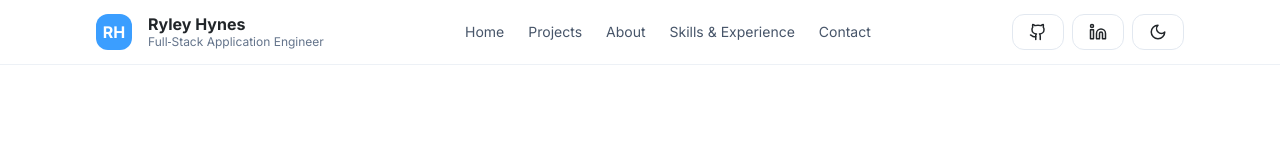
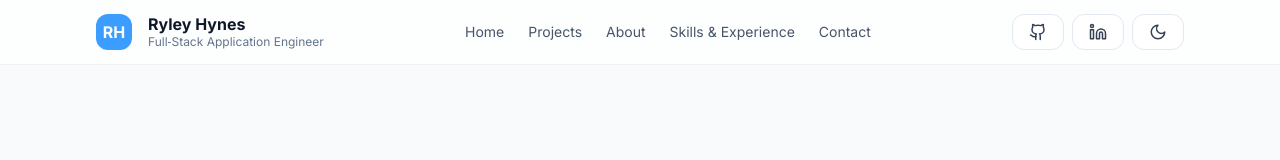
Before and after one commit to RyleyHynes/ryleyhynes-portfolio-frontend, a React (Vite) app in the folder frontend/: page / in a window 1280 px wide. Shown: the top 160 px of the page. Built offline with nearby package versions, Linux system fonts and the light colour scheme.

Commit message:
coming soon styling complete (#25)

```diff
--- a/frontend/src/data/profile.ts
+++ b/frontend/src/data/profile.ts
@@ -7,7 +7,7 @@ export const profile = {
   github: 'https://github.com/RyleyHynes',
   linkedin: 'https://www.linkedin.com/in/ryleyhynes',
   summary:
-    'Engineer focused on reliable, accessible healthcare software. React + TypeScript on the frontend, C#/.NET on the backend, with an eye for DX, testing, and resilient systems.',
+    'Full-stack engineer crafting reliable, human-centered web applications.I build modern React + TypeScript frontends and resilient backend APIs with Django and .NET — focused on clean architecture, accessible design, and code that teams love to maintain.',
 }
 
 export const skills = {
@@ -18,55 +18,117 @@ export const skills = {
   gis: ['ArcGIS','Survey123'],
 }
 
-export const experience = [
+export type ExperienceRole = {
+  title: string;
+  range: string;
+  blurb?: string;
+  bullets?: string[];
+};
+
+export type ExperienceCompany = {
+  company: string;
+  location: string;
+  roles: ExperienceRole[];
+};
+
+export const experience: ExperienceCompany[] = [
   {
     company: 'HCA Healthcare',
     location: 'Nashville, TN',
     roles: [
-      { title: 'Application Engineer 2', range: 'Nov 2024 – Present' },
-      { title: 'Application Engineer 1', range: 'Sep 2023 – Nov 2024' },
-      { title: 'Technical Resident Application Engineer', range: 'Jan 2023 – Sep 2023' }
-    ],
-    highlights: [
-      'Owned delivery of frontend features across multiple healthcare apps using Redux, RTK Query, and REST APIs.',
-      'Expanded into backend development with C#/.NET implementing internal APIs and service logic.',
-      'Validated APIs with Postman and supported cross‑stack debugging to improve release stability.',
-      'Participated in on‑call rotations for incident triage, reducing downtime and improving reliability.',
-      'Contributed to backlog grooming and sprint reviews to align engineering, QA, and product.',
-      'Built accessible, responsive interfaces; enhanced shared components using Neutron DS.',
-      'Paired with designers in Figma to deliver production‑ready UI; supported CI/CD in Azure DevOps.',
-      'Added unit/integration coverage (Vitest/Jest/RTL); mentored juniors via reviews and pairing.'
+      {
+        title: 'Application Engineer II',
+        range: 'Nov 2024 – Present',
+        blurb:
+          'Full-stack delivery across React/TypeScript and Django REST, from data models to accessible, responsive UI.',
+        bullets: [
+          'Designed authenticated CRUD features and integrated REST endpoints.',
+          'Raised test coverage with Jest/RTL; mentored juniors via reviews/pairing.',
+          'Partnered with product/QA to ship reliable, patient-facing workflows.',
+        ],
+      },
+      {
+        title: 'Application Engineer I',
+        range: 'Sep 2023 – Nov 2024',
+        blurb:
+          'Shipped cross-stack features, expanding from front-end into backend APIs and service logic.',
+        bullets: [
+          'Built React features with RTK Query; validated APIs with Swagger/Postman.',
+          'Assisted C#/.NET and Django endpoints; supported incident response.',
+          'Contributed to planning/reviews to reduce regressions and improve flow.',
+        ],
+      },
+      {
+        title: 'Technical Resident Application Engineer',
+        range: 'Jan 2023 – Sep 2023',
+        blurb:
+          'Enterprise UI foundations using React + TypeScript and the Neutron design system.',
+        bullets: [
+          'Implemented accessible components and responsive layouts.',
+          'Translated Figma into production UI; supported CI/CD in Azure DevOps.',
+          'Collaborated with QA through manual testing and bug triage.',
+        ],
+      },
     ],
   },
-]
+];
 
 export const education = [
   { school: 'Nashville Software School', detail: 'Full‑Stack Web Development Certificate', range: 'Apr 2022 – Sep 2022' },
   { school: 'University of Tennessee, Knoxville', detail: 'B.S. Environmental & Soil Science, Minor in Watershed', range: 'Aug 2017 – Aug 2019' },
 ]
 
+
+// Reuse the same stack for all apps
+export const STACK = ['TypeScript', 'React', 'SCSS', 'Python/Django', 'SQLite'] as const;
+
 export const projects = [
   {
-    name: 'Surgical Symphony — Frontend Rebuild',
-    blurb: 'Refactored complex surgical workflow UI into modular React + TS with RTK Query, improving load time and reliability.',
-    metrics: ['‑38% bundle size','+27% faster median render','A11y score 100'],
+    name: 'Peak Planner',
+    blurb:
+      'Plan alpine trips with routes, gear, partners, and weather windows. Full CRUD with auth and a clean, fast UI.',
+    features: [
+      'Trips, routes, waypoints, partners (CRUD)',
+      'Gear lists + packing presets',
+      'Search, filters, pagination'
+    ],
     links: [
-      { label: 'Case Study', href: '#projects' },
+      { label: 'Launch App', href: '/apps/peak-planner' },
+      { label: 'API Docs', href: '/api/peak-planner/schema/swagger-ui/' },
+      { label: 'Repository', href: 'https://github.com/RyleyHynes/hynes-fullstack-portfolio' }
     ],
-    stack: ['React','TypeScript','RTK Query','C#/.NET (APIs)','Jest','RTL']
+    stack: STACK
   },
   {
-    name: 'Neutron Component Library Enhancements',
-    blurb: 'Extended HCA design system components and tokens, accelerating feature delivery across teams.',
-    metrics: ['15+ shared components','Design tokens v2','Docs site PRs'],
-    links: [ { label: 'Notes', href: '#projects' }],
-    stack: ['Design Tokens','Storybook','Figma','SCSS']
+    name: 'Route Log',
+    blurb:
+      'Personal climbing logbook with grades, styles, notes, and media. Analyze progress over time.',
+    features: [
+      'Areas, routes, ascents, partners (CRUD)',
+      'Filters, sorting, and route tagging',
+      'CSV import (bulk adds)'
+    ],
+    links: [
+      { label: 'Launch App', href: '/apps/route-log' },
+      { label: 'API Docs', href: '/api/route-log/schema/swagger-ui/' },
+      { label: 'Repository', href: 'https://github.com/RyleyHynes/hynes-fullstack-portfolio' }
+    ],
+    stack: STACK
   },
   {
-    name: 'Incident Triage Dashboard',
-    blurb: 'Built on‑call dashboard for incident triage with filtering, timelines, and Postman‑validated API surfaces.',
-    metrics: ['‑20% MTTR (in pilot)','On‑call QoL ↑'],
-    links: [ { label: 'Overview', href: '#projects' }],
-    stack: ['React','TypeScript','REST','Azure DevOps']
+    name: 'Trail Supply',
+    blurb:
+      'Inventory + orders for outdoor gear. Track products, suppliers, purchase orders, and fulfillment.',
+    features: [
+      'Products, SKUs, suppliers, orders (CRUD)',
+      'Stock levels + low-inventory view',
+      'CSV export for admin ops'
+    ],
+    links: [
+      { label: 'Launch App', href: '/apps/trail-supply' },
+      { label: 'API Docs', href: '/api/trail-supply/schema/swagger-ui/' },
+      { label: 'Repository', href: 'https://github.com/RyleyHynes/hynes-fullstack-portfolio' }
+    ],
+    stack: STACK
   }
-]
+] as const;
--- a/frontend/src/index.css
+++ b/frontend/src/index.css
@@ -3,12 +3,48 @@
 @tailwind utilities;
 
 html { scroll-behavior: smooth; }
-body { font-family: theme('fontFamily.display'); }
+body {
+  font-family: theme('fontFamily.display');
+  @apply bg-slate-50 text-slate-900;
+}
+html.dark body {
+  @apply bg-slate-950 text-slate-100;
+}
 
 .container-padded { @apply mx-auto max-w-6xl px-4 sm:px-6 lg:px-8; }
-.card { @apply rounded-2xl shadow-soft bg-white/70 dark:bg-slate-900/60 backdrop-blur border border-slate-200/60 dark:border-slate-800; }
-.btn-primary { @apply inline-flex items-center gap-2 rounded-xl bg-brand-600 hover:bg-brand-700 text-white px-4 py-2 transition-shadow shadow-soft; }
-.btn-ghost { @apply inline-flex items-center gap-2 rounded-xl border border-slate-200 dark:border-slate-800 px-4 py-2; }
-.navlink { @apply text-sm font-medium text-slate-600 dark:text-slate-300 hover:text-brand-600 dark:hover:text-brand-400; }
-.section-title { @apply text-3xl sm:text-4xl font-extrabold tracking-tight; }
+.card { @apply rounded-2xl shadow-soft bg-white/80 dark:bg-slate-900/80 backdrop-blur border border-slate-200/70 dark:border-slate-800/70 text-slate-900 dark:text-slate-100; }
+.card-coming-soon { @apply relative overflow-hidden cursor-not-allowed; }
+.card-coming-soon > * { position: relative; z-index: 1; }
+.card-coming-soon::before {
+  content: "";
+  position: absolute;
+  inset: 0;
+  background: linear-gradient(135deg, rgba(15,23,42,.35), rgba(15,23,42,.65));
+  pointer-events: none;
+  z-index: 0;
+}
+.card-coming-soon::after {
+  content: "Coming Soon";
+  position: absolute;
+  top: 1.25rem;
+  left: -2.5rem;
+  right: -2.5rem;
+  padding: .35rem 0;
+  text-align: center;
+  text-transform: uppercase;
+  letter-spacing: .3em;
+  font-weight: 700;
+  font-size: .75rem;
+  color: #f8fafc;
+  text-shadow: 0 2px 4px rgba(15,23,42,.75), 0 0 2px rgba(15,23,42,.9);
+  background: repeating-linear-gradient(-45deg, #fde047 0 14px, #fde047 14px 18px, #0f172a 18px 32px);
+  transform: rotate(-12deg);
+  box-shadow: 0 8px 24px rgba(0,0,0,.35);
+  pointer-events: none;
+  z-index: 2;
+}
+.btn-primary { @apply inline-flex items-center gap-2 rounded-xl bg-brand-600 hover:bg-brand-500 text-white px-4 py-2 transition-shadow shadow-soft focus-visible:outline-none focus-visible:ring-2 focus-visible:ring-brand-300 dark:focus-visible:ring-brand-500/70; }
+.btn-ghost { @apply inline-flex items-center gap-2 rounded-xl border border-slate-200 text-slate-700 dark:text-slate-100 dark:border-slate-700/80 px-4 py-2 bg-white/80 dark:bg-slate-900/60 hover:border-brand-200 dark:hover:border-brand-400/60; }
+.navlink { @apply text-sm font-medium text-slate-600 dark:text-slate-100 hover:text-brand-600 dark:hover:text-brand-300 transition-colors; }
+.section-title { @apply text-3xl sm:text-4xl font-extrabold tracking-tight text-slate-900 dark:text-slate-100; }
 .badge { @apply inline-flex items-center rounded-full border border-slate-200 dark:border-slate-800 px-2.5 py-1 text-xs text-slate-700 dark:text-slate-200; }
--- a/frontend/src/pages/About.tsx
+++ b/frontend/src/pages/About.tsx
@@ -2,7 +2,7 @@ import { profile, education } from '@/data/profile'
 
 export default function About() {
   return (
-    <section className="grid gap-8">
+    <section className="grid gap-8 text-slate-900 dark:text-slate-100">
       <header className="max-w-3xl">
         <h2 className="section-title">About</h2>
         <p className="mt-3 text-slate-600 dark:text-slate-300">
--- a/frontend/src/pages/Contact.tsx
+++ b/frontend/src/pages/Contact.tsx
@@ -8,7 +8,7 @@ export default function Contact() {
   const valid = name.trim().length > 1 && /.+@.+\..+/.test(email) && msg.trim().length > 4
 
   return (
-    <section className="grid gap-8 max-w-xl">
+    <section className="grid gap-8 max-w-xl text-slate-900 dark:text-slate-100">
       <header>
         <h2 className="section-title">Contact</h2>
         <p className="mt-2 text-slate-600 dark:text-slate-300">Want to collaborate or chat? Email is best.</p>
@@ -16,7 +16,7 @@ export default function Contact() {
 
       <form
         onSubmit={(e) => { e.preventDefault(); window.location.href = `mailto:${profile.email}?subject=Portfolio%20Inquiry%20from%20${encodeURIComponent(name)}&body=${encodeURIComponent(msg + '\n\nFrom: ' + email)}` }}
-        className="card p-6 grid gap-4"
+        className="card p-6 grid gap-4 text-slate-900 dark:text-slate-100"
       >
         <label className="grid gap-1 text-sm">
           <span>Name</span>
--- a/frontend/src/styles/global.scss
+++ b/frontend/src/styles/global.scss
@@ -10,17 +10,6 @@ $brand: #1f85ff;
   }
 }
 
-.gradient-border {
-  position: relative;
-  &::before {
-    content: "";
-    position: absolute; inset: 0; padding: 1px; border-radius: 1rem;
-    background: linear-gradient(135deg, rgba(31,133,255,.6), rgba(74,168,255,.35), rgba(10,84,180,.6));
-    -webkit-mask: linear-gradient(#000 0 0) content-box, linear-gradient(#000 0 0);
-    -webkit-mask-composite: xor; mask-composite: exclude;
-  }
-}
-
 .prose-compact {
   h1,h2,h3 { margin-bottom:.35em; }
   p { margin:.35em 0; }
```
Also changed, not shown: frontend/src/pages/Home.tsx (+16 -6 lines), frontend/src/pages/Projects.tsx (+17 -11 lines), frontend/src/pages/SkillsExperience.tsx (+58 -17 lines), 1 other file (tests, documents, lock files or other folders).
